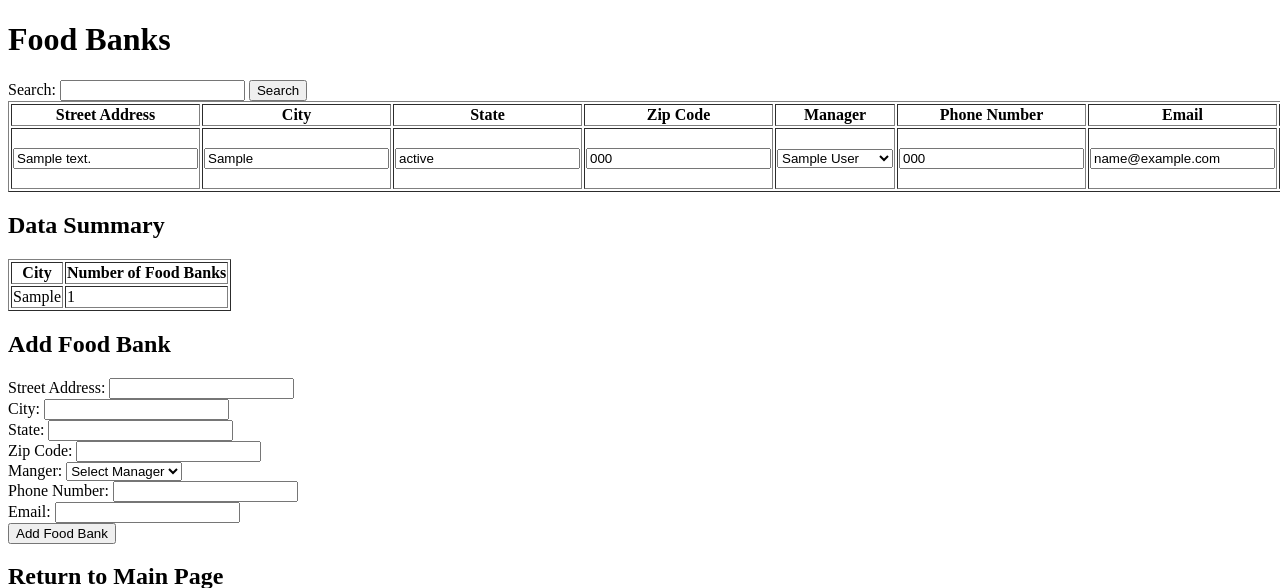
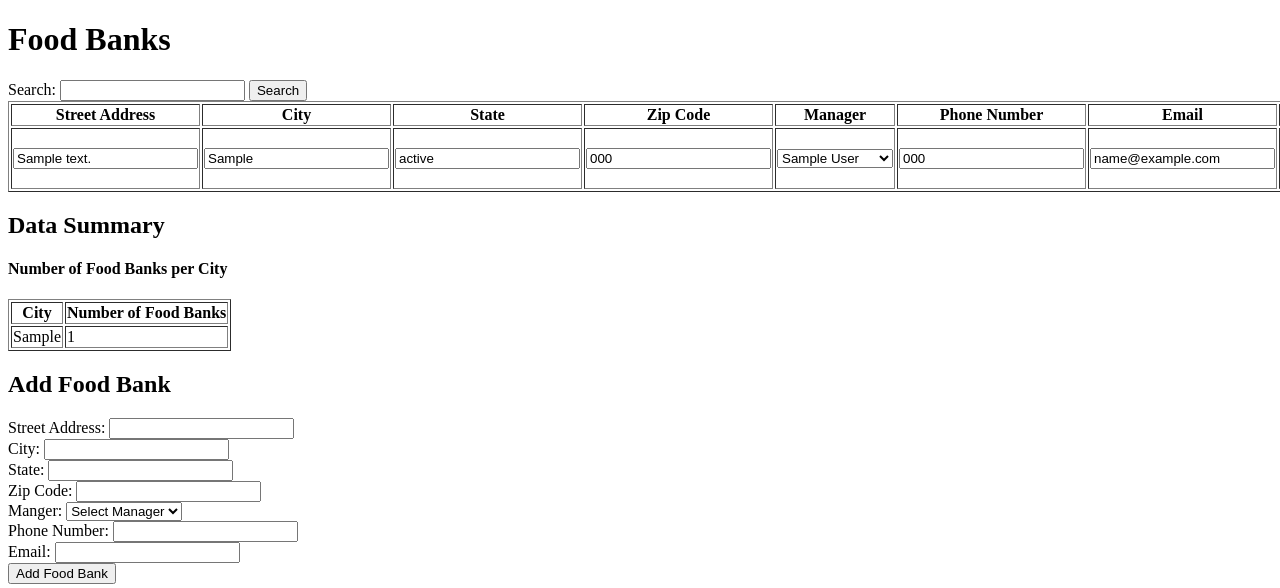
Before and after one commit to maxkooz/foodbank, a Django app: page /foodbanks/ in a window 1280 px wide; the page is wider, and only the part inside the window is pictured. Shown: the top 588 px of that part. Run offline with Django 4.2, Linux system fonts and the light colour scheme; a user stored in the database is signed in; tables that the repository leaves empty hold one stand-in row (values such as "Sample post").

Commit message:
added subheadings for summary tables

```diff
--- a/foodbank/templates/foodbank.html
+++ b/foodbank/templates/foodbank.html
@@ -65,6 +65,7 @@
     <!-- Data summary tables -->
     <h2>Data Summary</h2>
 
+    <h4>Number of Food Banks per City</h4>
     <table border="1">
         <thead>
             <tr>
--- a/foodbank/templates/volunteer.html
+++ b/foodbank/templates/volunteer.html
@@ -146,6 +146,8 @@
 <!-- Data summary tables -->
 <div class="data-summary">
     <h2>Data Summary</h2>
+
+    <h4>Number of Volunteers by City</h4>
     <table>
         <thead>
         <tr>
```
